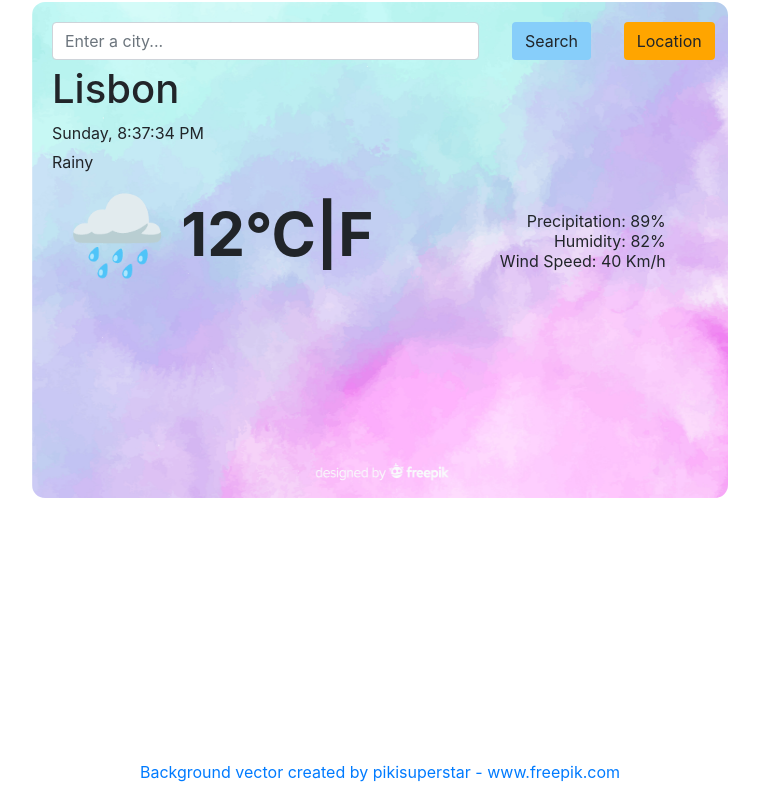
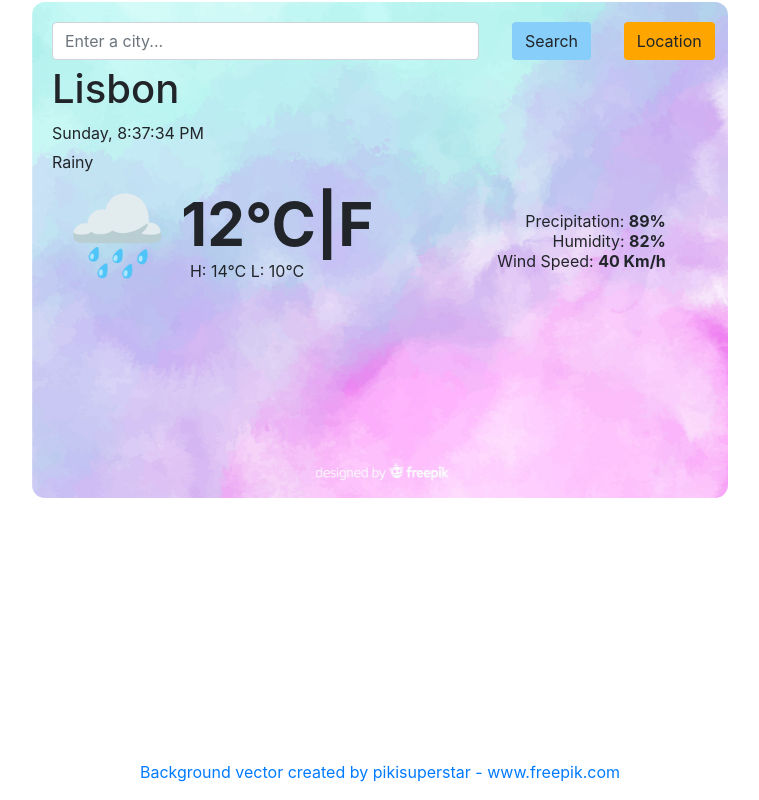
Before and after one commit to michalina-galczak/weather-app-react, a React (Create React App) app: page / in a window 1280 px wide. Shown: the whole page, without its empty margins (260-1019 px from the left). Built offline with nearby package versions, Linux system fonts and the light colour scheme.

Commit message:
Some adjustments

```diff
--- a/src/Info.css
+++ b/src/Info.css
@@ -13,6 +13,10 @@
     margin-top: 20px;
 }
 
+.Info-maxmin {
+    margin-left: -10px;
+}
+
 .Info-values {
     padding-top: 30px;
     text-align: right;
--- a/src/Info.js
+++ b/src/Info.js
@@ -11,13 +11,14 @@ export default function Info(props) {
                 <div className="col-md-2">
                     <span className="Info-emoji">🌧️</span>
                 </div>
-                <div className="col-md-2 my-auto">
+                <div className="col-md-3 my-auto">
                     <span className="Info-degrees">{props.temp}°C|F</span>
+                    <p className="Info-maxmin">H: {props.max}°C L: {props.min}°C</p>
                 </div>
-                <div className="col-md-7 my-auto Info-values">
-                    <p>Precipitation: {props.precipitation}%</p>
-                    <p>Humidity: {props.humidity}%</p>
-                    <p>Wind Speed: {props.windSpeed} Km/h</p>
+                <div className="col-md-6 my-auto Info-values">
+                    <p>Precipitation: <b>{props.precipitation}%</b></p>
+                    <p>Humidity: <b>{props.humidity}%</b></p>
+                    <p>Wind Speed: <b>{props.windSpeed} Km/h</b></p>
                 </div>
             </div>
         </div>
--- a/src/Weather.js
+++ b/src/Weather.js
@@ -23,7 +23,7 @@ export default function Weather() {
                         <Location city="Lisbon" />
                     </div>
                     <div className="row Weather-info">
-                        <Info temp="12" desc="Rainy" precipitation="89" humidity="82" windSpeed="40" />
+                        <Info temp="12" max="14" min="10" desc="Rainy" precipitation="89" humidity="82" windSpeed="40" />
                     </div>
                 </form>
             </div>
```
